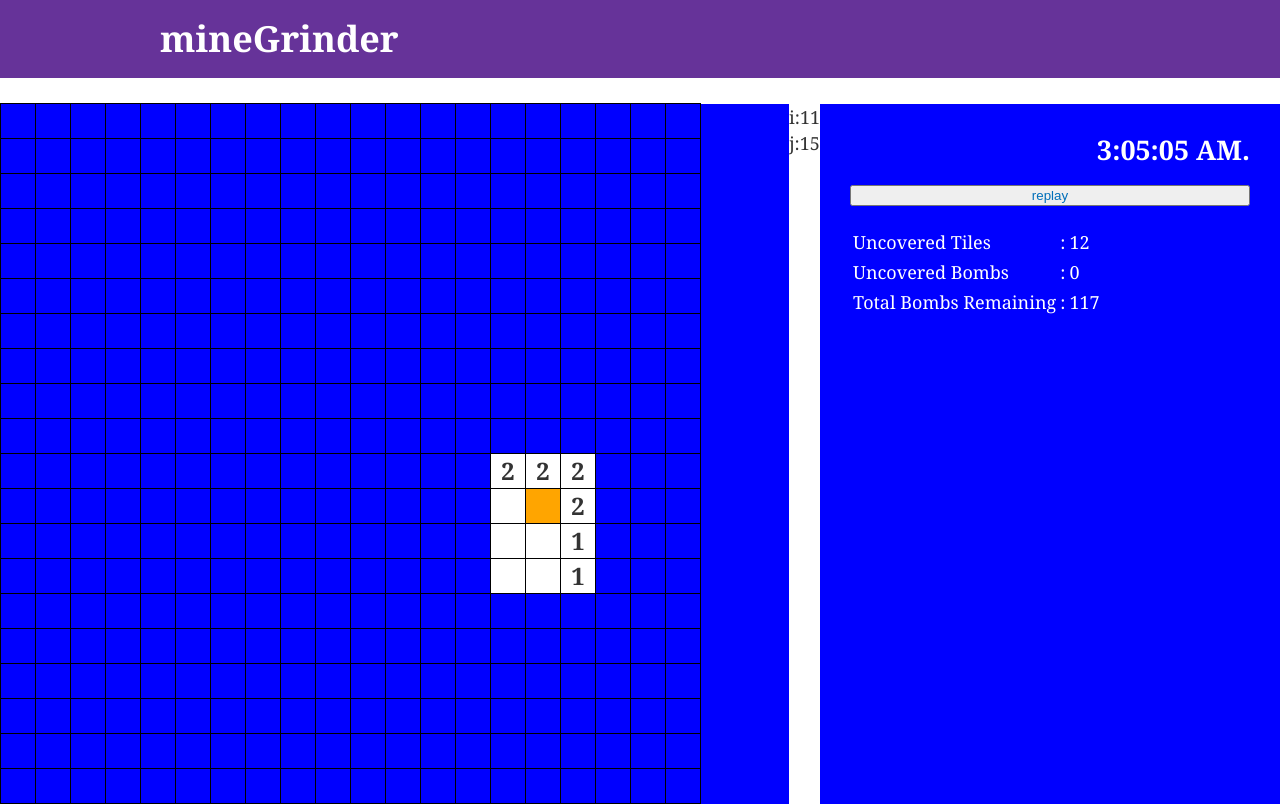
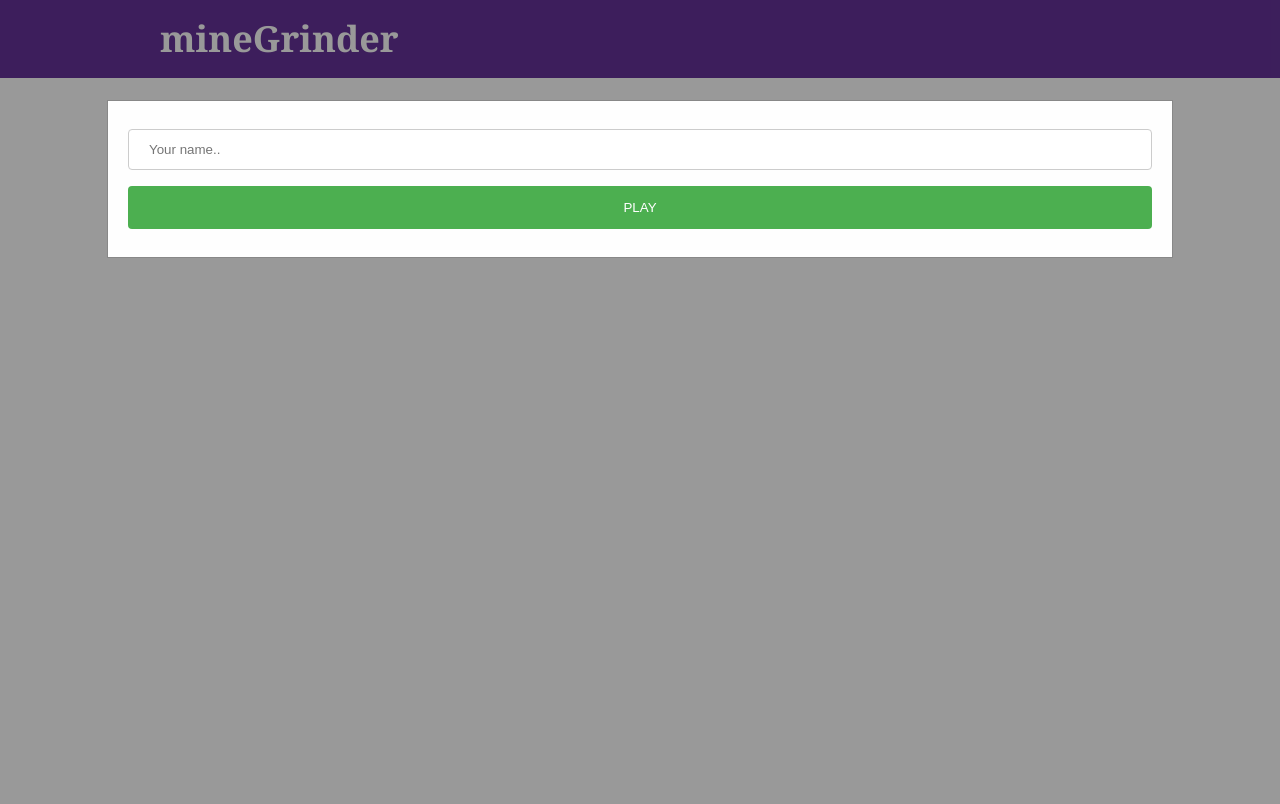
Before and after one commit to franckEinstein90/minesweeper, a Gatsby site: page / in a window 1280 px wide. Built offline with nearby package versions, Linux system fonts and the light colour scheme; Gatsby itself is replaced by a stand-in of ours.

Commit message:
added player name caching

```diff
--- a/src/components/GameContext.js
+++ b/src/components/GameContext.js
@@ -1,5 +1,12 @@
+/*********************************************************
+ *
+ *********************************************************/
 import { checkPropTypes } from 'prop-types';
 import React, {useState, createContext} from 'react';
+
+
+import PlayerEnroll from "./player/PlayerEnroll";
+import Grid from "./Grid";
 
 export const GameContext = createContext();
 
@@ -34,15 +41,12 @@ export class GameProvider extends React.Component {
 
     constructor( props )   {
         super(props);
+
         this.state = {
-            playerName: 'anonymous'
+            playerName: null
         }
-        /*const [dotLocation, setDotLocation] = useState([
-        {
-            i:11,
-            j:15
-        }
-        ]); */
+        this.storePlayerName = this.storePlayerName.bind( this ) ;
+
     }
 
     componentDidMount(){
@@ -51,28 +55,57 @@ export class GameProvider extends React.Component {
         return cacheInfoHandler()
         .then( gc => {
             gameCache = gc
-            return gameCache.match('PLAYER_NAME')
+            return gameCache.match('PLAYER_INFO')
         })
         .then ( player => {
-            if(player === undefined){ //No stored player name, create
-                return gameCache.put('/PLAYER_INFO', new Response(
-                    '{"name": "Player 1"}'
-                ));
-            } else {
+            if(player !== undefined){ //No stored player name, create
                 let reader = player.body.getReader();
                 return readPlayerInfo([], reader )
             }
         })
         .then( readerText => {
-            debugger
+            if(Array.isArray(readerText)){
+                const info = JSON.parse(new TextDecoder("utf-8").decode(readerText[0]))
+                this.setState({
+                    playerName: info.name
+                })
+            }
             return 1
         })
+    }
+
+    storePlayerName( playerName ){
+        this.setState({playerName})
+        //store the name in the cache
+        return cacheInfoHandler()
+        .then( gameCache => {
+            gameCache.put('/PLAYER_INFO', new Response(
+                `{"name": "${playerName}"}`
+            ));
+        })
+   }
+
+    newPlayerEnroll(){
+        return (
+            <>
+                <PlayerEnroll storePlayerName={this.storePlayerName}/>
+            </>
+        )
+    }
+
+    game(){
+        return (
+            <>
+                <Grid id="grid" playerName={this.state.playerName} rows={20} cols={20}/>
+                {this.props.children}
+            </>
+        );
     }
 
     render() {
         return (
             <GameContext.Provider value={'fdsa'}>
-                {this.props.children}
+                {this.state.playerName?this.game():this.newPlayerEnroll()}
             </GameContext.Provider>
         );
     }
--- a/src/components/Grid.js
+++ b/src/components/Grid.js
@@ -20,7 +20,7 @@ const START_DOT = {
     j: 15
 }
 
-const grids = require('./core/grids').grids({bombProbability:constants.BOMB_PROB})
+const grids = require('./core/grids').grids({bombProbability:constants.BOMB_PROB});
 
 class Grid extends React.Component {
 
@@ -50,6 +50,7 @@ class Grid extends React.Component {
     }
 
     componentDidMount(){
+        this.setState({ width: window.innerWidth, height: window.innerHeight });
         this.resetGrid();
         document.addEventListener("keydown", this.keySelect, false);
     }
@@ -190,21 +191,8 @@ Grid.prototype.keySelect = function( event ){
 Grid.prototype.render = function(){
     return (
        <div className="container">
-            <ReactModal
-                isOpen={this.state.isModalOpen}
-                onRequestClose={this.handleModalClose}>
-                    <CellForm dot={this.state.dot}/>
-                    <button onClick={this.handleModalClose}>Close Modal</button>
-            </ReactModal>
-
-
              <div className="grid">
                   {this.renderGrid()}
-            </div>
-            <div className="debug">
-               i:{this.state.dot.i}
-               <br/>
-               j:{this.state.dot.j}
             </div>
 
                <Dialog
@@ -212,6 +200,7 @@ Grid.prototype.render = function(){
                   bombs={this.bombs()}
                   uncoveredBombs={this.uncoveredBombs()}
                >
+                   <h2> Player {this.props.playerName}</h2>
                    <Clock/>
                    <button onClick={()=>this.resetGrid()}>replay</button>
                </Dialog>
--- a/src/components/layout.js
+++ b/src/components/layout.js
@@ -11,7 +11,6 @@ import { useStaticQuery, graphql } from "gatsby"
 
 import Header from "./header"
 import "./layout.css"
-import Grid from "./Grid"
 import {GameProvider} from './GameContext';
 
 
@@ -29,8 +28,7 @@ const Layout = ({ children }) => {
   return (
     <>
       <Header siteTitle="mineGrinder" />
-      <GameProvider>
-          <Grid id="grid" rows={20} cols={20}/>
+      <GameProvider message="hello">
       </GameProvider>
       {children}
     </>
--- /dev/null
+++ b/src/components/player/PlayerEnroll.css
@@ -0,0 +1,44 @@
+.PlayerEnroll {
+    position: fixed; /* Stay in place */
+    z-index: 1; /* Sit on top */
+    padding-top: 100px; /* Location of the box */
+    left: 0;
+    top: 0;
+    width: 100%; /* Full width */
+    height: 100%; /* Full height */
+    overflow: auto; /* Enable scroll if needed */
+    background-color: rgb(0,0,0); /* Fallback color */
+    background-color: rgba(0,0,0,0.4); /* Black w/ opacity */
+}
+.modal-content {
+    background-color: #fefefe;
+    margin: auto;
+    padding: 20px;
+    border: 1px solid #888;
+    width: 80%;
+  }
+
+  input[type=text], select {
+    width: 100%;
+    padding: 12px 20px;
+    margin: 8px 0;
+    display: inline-block;
+    border: 1px solid #ccc;
+    border-radius: 4px;
+    box-sizing: border-box;
+  }
+
+  input[type=submit] {
+    width: 100%;
+    background-color: #4CAF50;
+    color: white;
+    padding: 14px 20px;
+    margin: 8px 0;
+    border: none;
+    border-radius: 4px;
+    cursor: pointer;
+  }
+
+  input[type=submit]:hover {
+    background-color: #45a049;
+  }
--- /dev/null
+++ b/src/components/player/PlayerEnroll.js
@@ -0,0 +1,37 @@
+import React, {useContext} from 'react';
+import './PlayerEnroll.css';
+class PlayerEnroll extends React.Component {
+
+    constructor( props ) {
+        super(props);
+        this.state = {
+            name:""
+        }
+        this.getPlayerInfo = this.getPlayerInfo.bind( this );
+        this.handleChange = this.handleChange.bind( this );
+    }
+
+    handleChange( event ){
+        this.setState({name: event.target.value})
+    }
+
+    getPlayerInfo(){
+        this.props.storePlayerName(this.state.name)
+    }
+
+    render( ){
+        return (
+            <div className="PlayerEnroll">
+                <div className="modal-content">
+                    <form onSubmit={this.getPlayerInfo}>
+                        <input type="text" id="fname" value={this.state.name} onChange={this.handleChange} name="playerName" placeholder="Your name.."/>
+                        <input type="submit" value="PLAY"/>
+                    </form>
+                </div>
+           </div>
+        )
+    }
+
+}
+
+export default PlayerEnroll;
```
Also changed, not shown: src/components/Grid.css (+6 -5 lines).
